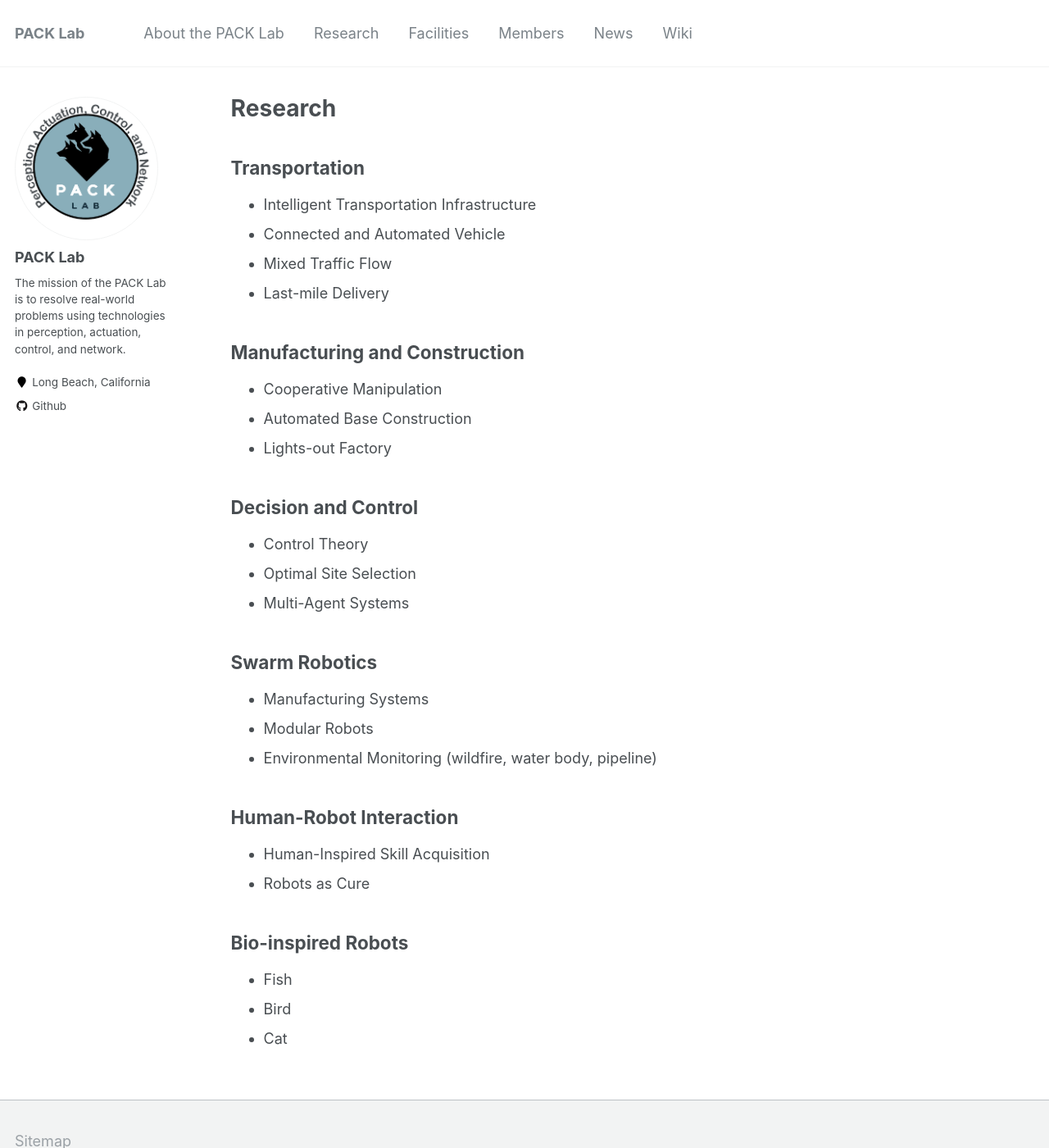
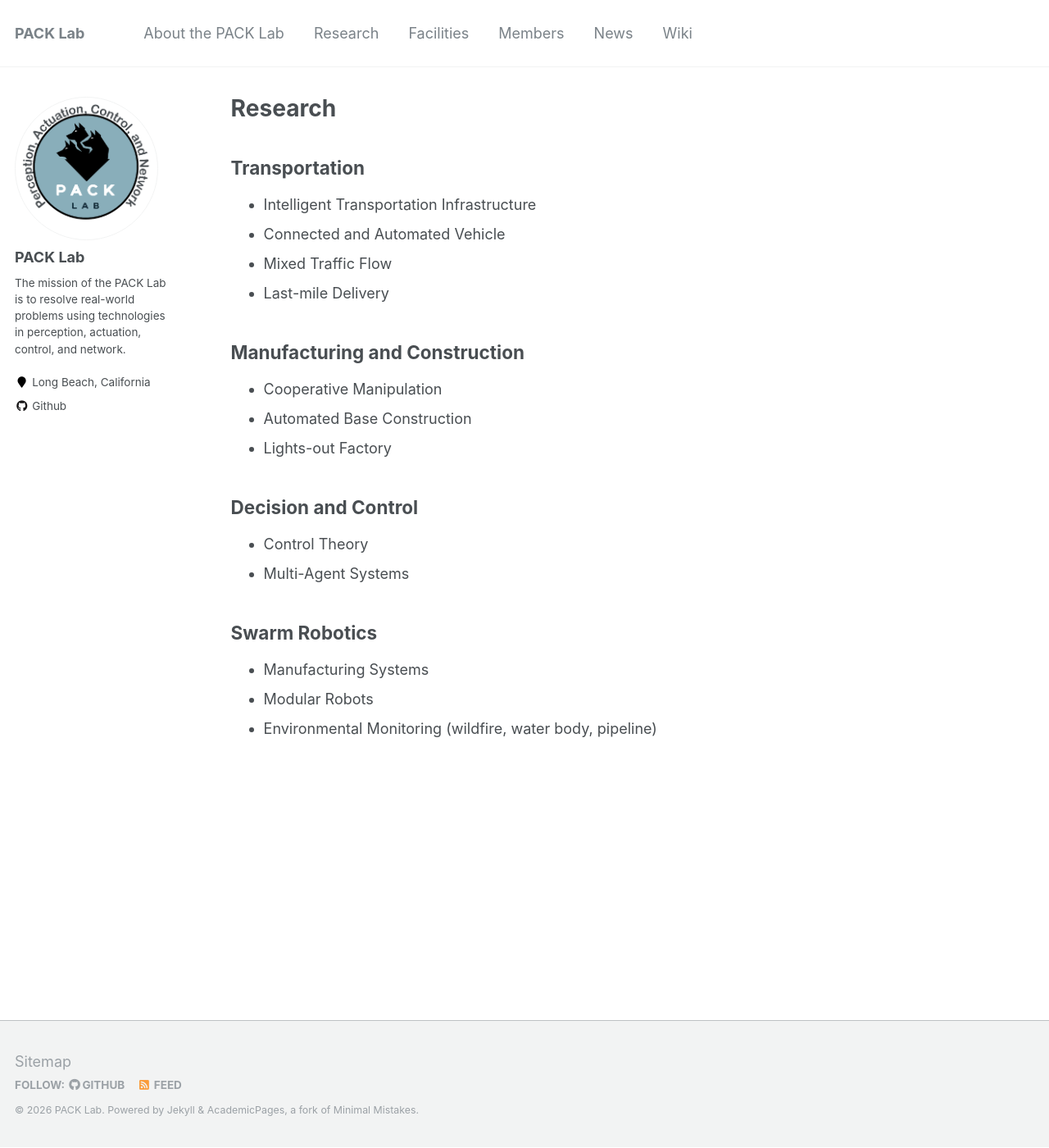
Before and after one commit to pack-lab/pack-lab.github.io, a Jekyll site: the page built from _pages/research.md, in a window 1280 px wide and 1400 px high. Shown: the whole window at 82% size. Built offline with Jekyll 4.4.1, drawn with Linux system fonts in a browser that asks for light colours.

Commit message:
Update research.md

```diff
--- a/_pages/research.md
+++ b/_pages/research.md
@@ -21,7 +21,6 @@ author_profile: true
 ## Decision and Control
 
 * Control Theory
-* Optimal Site Selection
 * Multi-Agent Systems
 
 ## Swarm Robotics
@@ -30,13 +29,13 @@ author_profile: true
 * Modular Robots
 * Environmental Monitoring (wildfire, water body, pipeline)
 
-## Human-Robot Interaction
+<!-- ## Human-Robot Interaction
 
 * Human-Inspired Skill Acquisition
-* Robots as Cure
+* Robots as Cure -->
 
-## Bio-inspired Robots
+<!-- ## Bio-inspired Robots
 
 * Fish
 * Bird
-* Cat
+* Cat  -->
```
